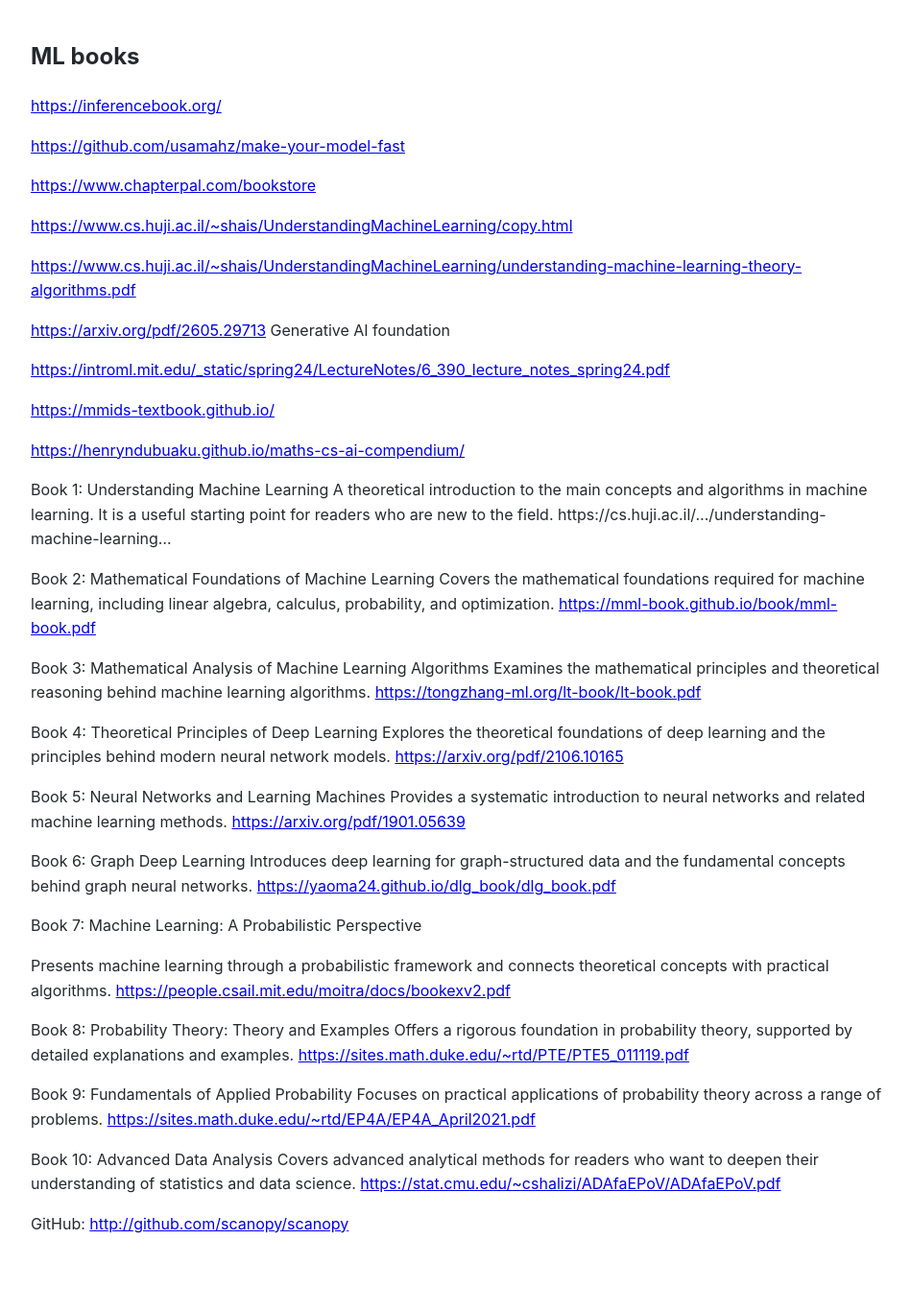
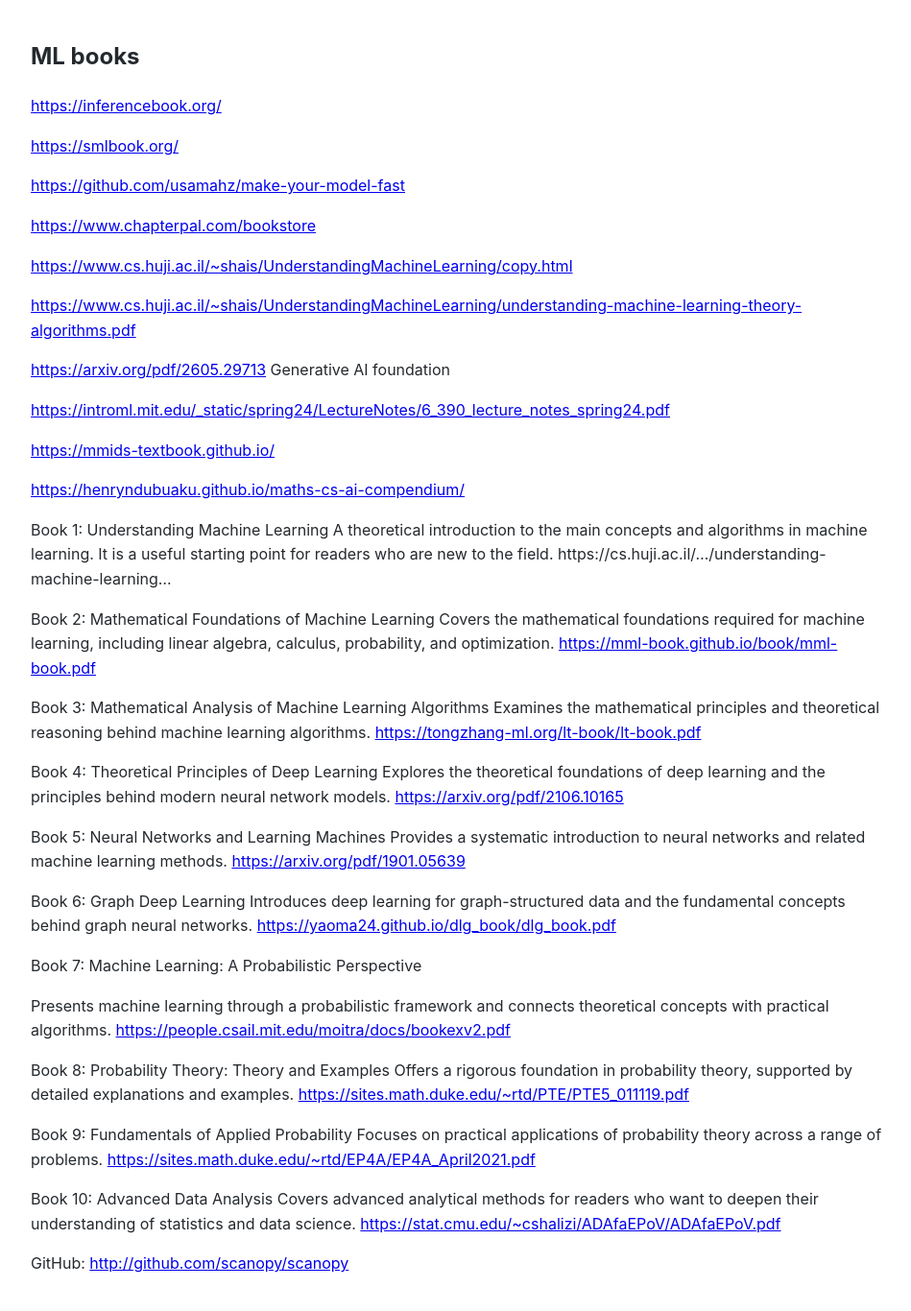
Before and after one commit to Michael-Lubinsky/michael-lubinsky.github.com, a Jekyll site: the page built from ml/ml_books.md, in a window 1280 px wide. Shown: the whole page at 96% size, without its empty margins (158-1107 px from the left). Built offline with Jekyll 4.4.1, drawn with Linux system fonts in a browser that asks for light colours; our own code applies the rules of GitHub Pages for plain Markdown files; before the commit the page ends 1324 px from its top, so only the background shows below that.

Commit message:
Add new ML book links to ml_books.md
Added links to additional ML books resources.

```diff
--- a/ml/ml_books.md
+++ b/ml/ml_books.md
@@ -1,6 +1,8 @@
 ## ML books
 
 <https://inferencebook.org/>
+
+<https://smlbook.org/>
 
 <https://github.com/usamahz/make-your-model-fast>
 
```
